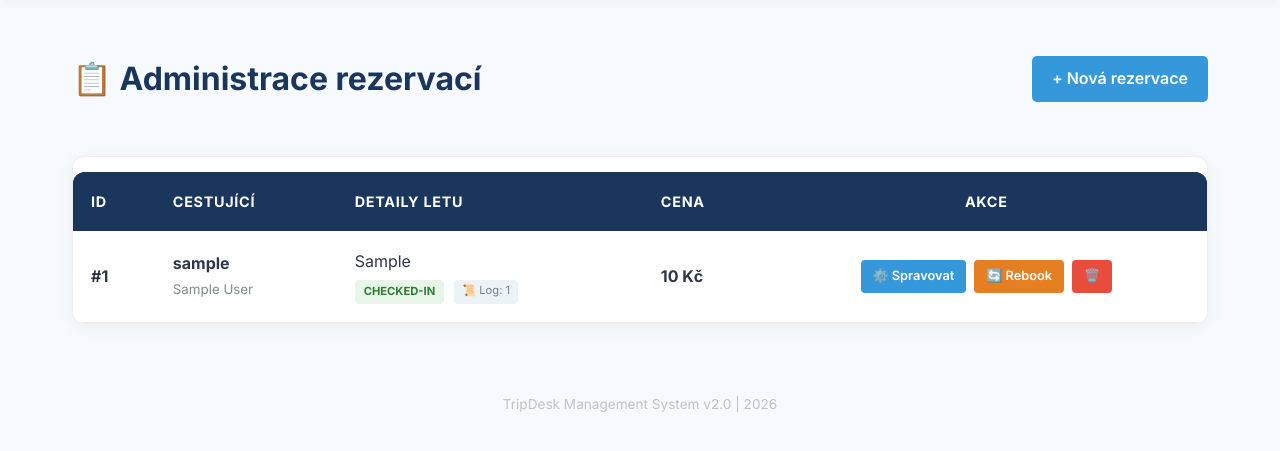
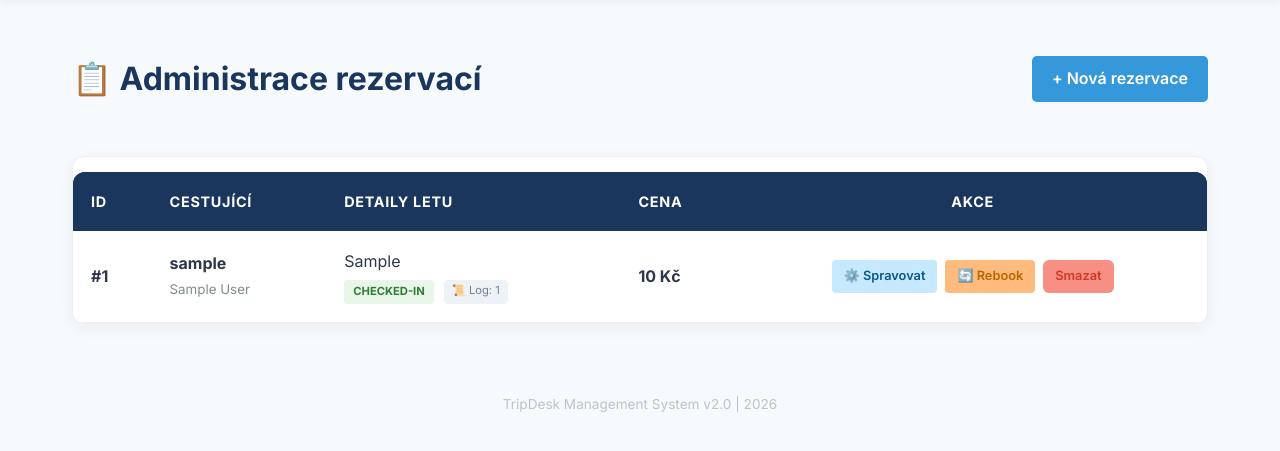
Before and after one commit to simonjanousek/WA-2026-Simon-Janousek, a PHP site: page /manage_reservations.php in a window 1280 px wide. Shown: the part 66-517 px from the top of the page. Run offline with PHP 8.4, Linux system fonts and the light colour scheme; the visitor is signed in with stand-in values (Sample User, id 1); tables that the repository leaves empty or names only in its code hold one stand-in row (values such as "Sample post").

Commit message:
#10 final

```diff
--- a/tripdesk/includes/db.php
+++ b/tripdesk/includes/db.php
@@ -1,5 +1,5 @@
 <?php
-$host = '127.0.0.1';
+$host = '127.0.0.1;port=3308';
 $db   = 'tripdesk_db';
 $user = 'root';
 $pass = '';
--- a/tripdesk/manage_reservations.php
+++ b/tripdesk/manage_reservations.php
@@ -109,19 +109,20 @@ include 'includes/header.php';
                             <td style="padding: 18px;">
                                 <div style="display: flex; gap: 8px; justify-content: center;">
 
-                                    <a href="edit_reservation.php?res_id=<?= $res['id']; ?>" class="btn" style="padding: 6px 12px; background: #3498db; color: white; text-decoration: none; border-radius: 4px; font-size: 0.8rem;">
+                                    <a href="edit_reservation.php?res_id=<?= $res['id']; ?>" class="btn" style="padding: 6px 12px; background: #c7e9ff; color: #0b588b; text-decoration: none; border-radius: 4px; font-size: 0.8rem;">
                                         ⚙️ Spravovat
                                     </a>
 
                                     <?php if ($role === 'admin' || $role === 'editor'): ?>
-                                        <a href="rebook.php?res_id=<?= $res['id']; ?>" class="btn" style="padding: 6px 12px; font-size: 0.8rem; background: #e67e22; text-decoration: none; color: white; border-radius: 4px;">
+                                        <a href="rebook.php?res_id=<?= $res['id']; ?>" class="btn" style="padding: 6px 12px; font-size: 0.8rem; background: #ffba7d; text-decoration: none; color: #b96600; border-radius: 4px;">
                                             🔄 Rebook
                                         </a>
                                     <?php endif; ?>
 
                                     <?php if ($role === 'admin'): ?>
-                                        <a href="admin/delete_reservation.php?id=<?= $res['id']; ?>" class="btn" style="padding: 6px 12px; font-size: 0.8rem; background: #e74c3c; text-decoration: none; color: white; border-radius: 4px;" onclick="return confirm('Opravdu smazat?')">
-                                            🗑️
+                                        <a href="admin/delete_reservation.php?id=<?= $res['id']; ?>" class="btn" style="padding: 6px 12px; font-size: 0.8rem; background: #f88f84; text-decoration: none; color: #d23726; border-radius: 6px;" onclick="return confirm('Opravdu smazat?')">
+
+                                            Smazat
                                         </a>
                                     <?php endif; ?>
                                 </div>
--- a/tripdesk/rebook.php
+++ b/tripdesk/rebook.php
@@ -19,14 +19,18 @@ $old_res = $stmt->fetch();
 $search_to = $_GET['search_to'] ?? '';
 
 // 4. Načtení dostupných letů pro tabulku
+// 4. Načtení dostupných letů pro tabulku (POUZE AKTIVNÍ A BUDOUCÍ)
 $sql = "SELECT f.*, a.name as airline_name
         FROM flights f
         JOIN airlines a ON f.airline_id = a.id
-        WHERE 1=1";
+        WHERE f.status = 'Aktivní'
+        AND f.departure_time > NOW()"; // Ukáže jen lety, které ještě neodletěly
 
 if (!empty($search_to)) {
+    // Používáme připravený parametr pro bezpečnost (quote už máš, tak to zachováme)
     $sql .= " AND (f.destination_to LIKE " . $pdo->quote("%$search_to%") . " OR f.destination_from LIKE " . $pdo->quote("%$search_to%") . ")";
 }
+
 $sql .= " ORDER BY f.departure_time ASC";
 $available_flights = $pdo->query($sql)->fetchAll();
 
```
Also changed, not shown: tripdesk/actions/save_booking.php (+11 -5 lines), tripdesk/actions/save_rebook.php (+4 -3 lines), tripdesk/assets/img/brussels.png, tripdesk/assets/img/eurowings.png (added).
